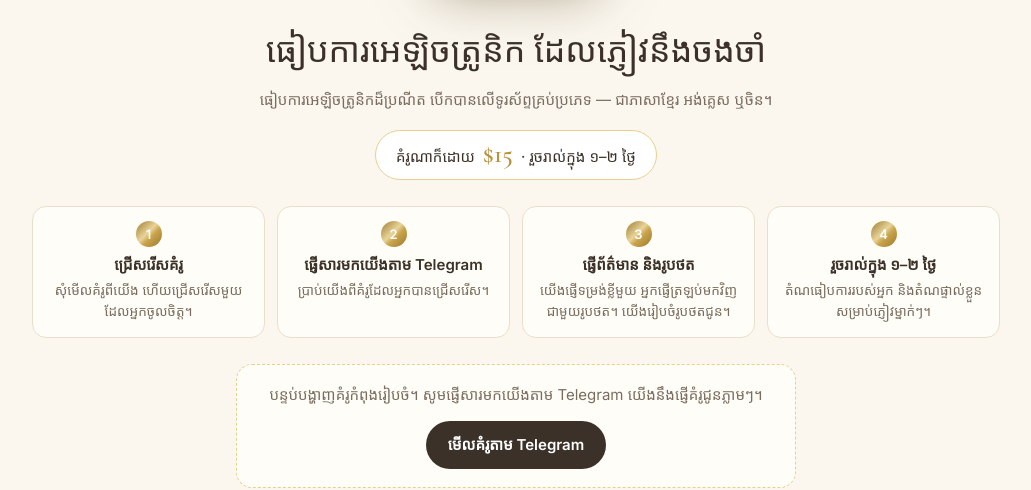
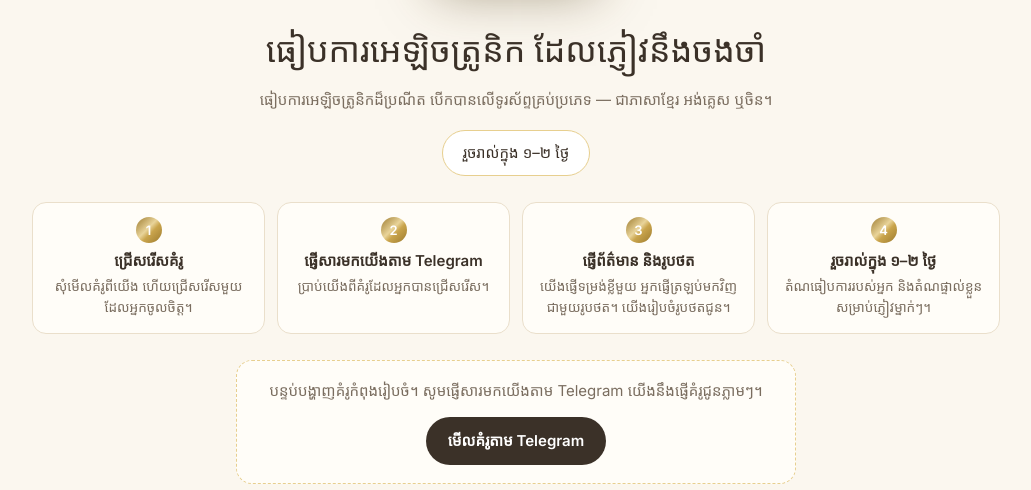
Before and after one commit to jarandigitalsolutions/e-invitations, a plain HTML site: page index.html in a window 1280 px wide. Shown: the part 330-820 px from the top of the page, without its empty margins (124-1155 px from the left). Drawn offline with nearby package versions, Linux system fonts and the light colour scheme; a web font is replaced by a local one.

Commit message:
Hide the price on the public page for now
Co-Authored-By: Claude Opus 5.5 <noreply@anthropic.com>

```diff
--- a/index.html
+++ b/index.html
@@ -4,9 +4,9 @@
 <meta charset="utf-8">
 <meta name="viewport" content="width=device-width,initial-scale=1">
 <title>Jaran E-Invitation · Wedding invitation designs</title>
-<meta name="description" content="Elegant Khmer wedding e-invitations — $15 for any design, ready in 1–2 days. Order on Telegram.">
+<meta name="description" content="Elegant Khmer wedding e-invitations — ready in 1–2 days. Order on Telegram.">
 <meta property="og:title" content="Jaran E-Invitation">
-<meta property="og:description" content="Elegant Khmer wedding e-invitations — $15 for any design, ready in 1–2 days.">
+<meta property="og:description" content="Elegant Khmer wedding e-invitations — ready in 1–2 days.">
 <meta property="og:image" content="https://invite.jarandigital.com/brand/logo.jpg">
 <meta property="og:url" content="https://invite.jarandigital.com/">
 <link rel="canonical" href="https://invite.jarandigital.com/">
@@ -64,7 +64,7 @@ footer{text-align:center;padding:22px 16px 34px;font-size:13px;color:#a59a8c;bac
   <h1><span data-en>Wedding invitations your guests will remember</span><span data-km>ធៀបការអេឡិចត្រូនិក ដែលភ្ញៀវនឹងចងចាំ</span></h1>
   <p><span data-en>Elegant e-invitations that open on any phone — in Khmer, English or Chinese.</span>
      <span data-km>ធៀបការអេឡិចត្រូនិកដ៏ប្រណីត បើកបានលើទូរស័ព្ទគ្រប់ប្រភេទ — ជាភាសាខ្មែរ អង់គ្លេស ឬចិន។</span></p>
-  <div class="price"><span data-en>Any design</span><span data-km>គំរូណាក៏ដោយ</span><b>$15</b><span data-en>· ready in 1–2 days</span><span data-km>· រួចរាល់ក្នុង ១–២ ថ្ងៃ</span></div>
+  <div class="price"><span data-en>Ready in 1–2 days</span><span data-km>រួចរាល់ក្នុង ១–២ ថ្ងៃ</span></div>
 
   <div class="steps">
     <div class="st"><i>1</i><h4><span data-en>Pick a design</span><span data-km>ជ្រើសរើសគំរូ</span></h4>
```
